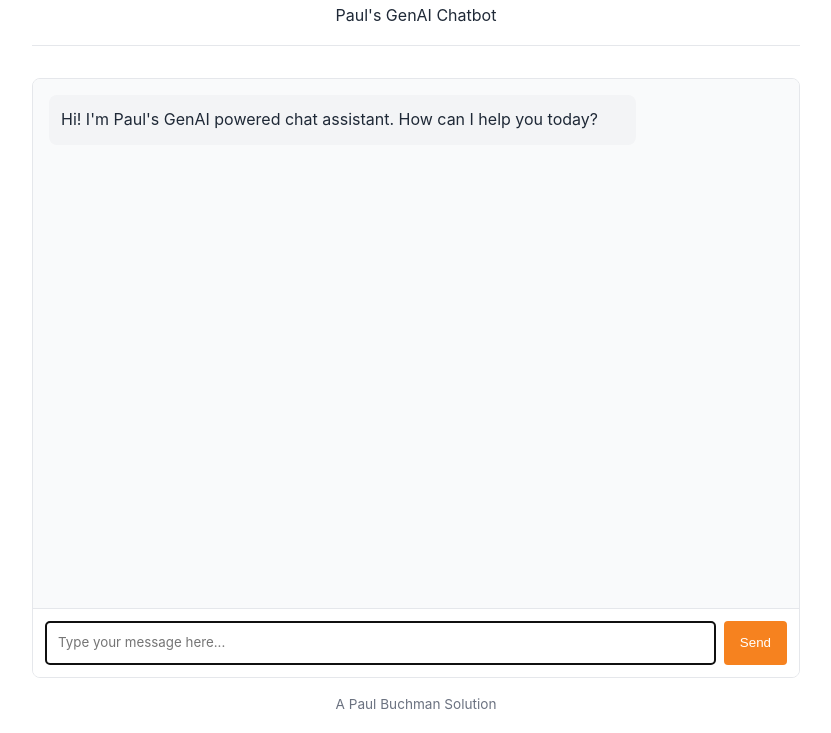
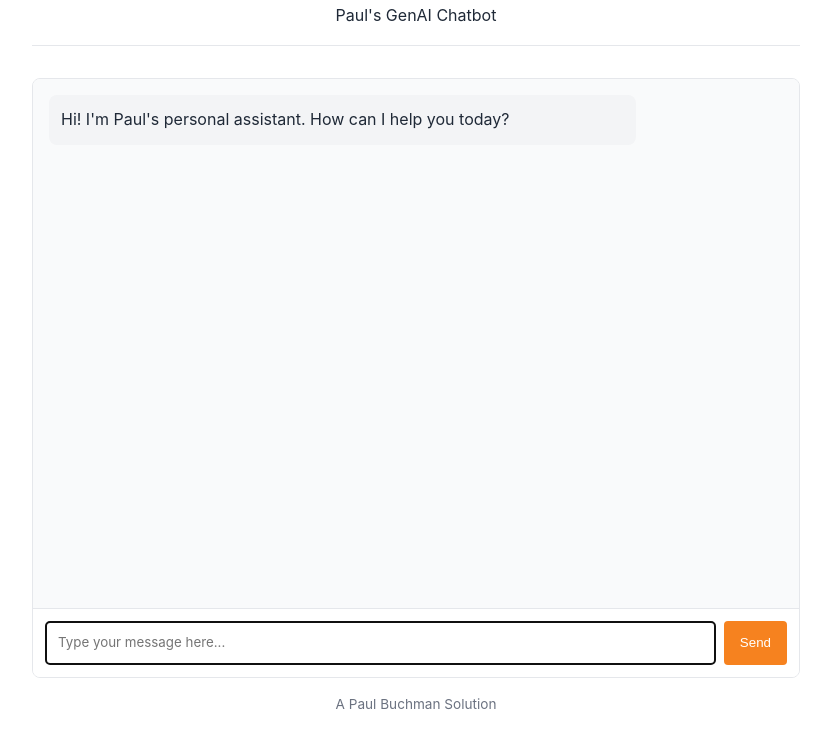
Before and after one commit to Ganfolf/llm-chat-app-template, a website: page public/index.html in a window 1280 px wide. Shown: the part 67-800 px from the top of the page, without its empty margins (224-1055 px from the left). Drawn offline with Linux system fonts and the light colour scheme.

Commit message:
Update index.html

```diff
--- a/public/index.html
+++ b/public/index.html
@@ -146,7 +146,7 @@
       <div id="chat-messages" class="chat-messages">
         <div class="message assistant-message">
           <p>
-            Hi! I'm Paul's GenAI powered chat assistant. How can
+            Hi! I'm Paul's personal assistant. How can
             I help you today?
           </p>
         </div>
```
